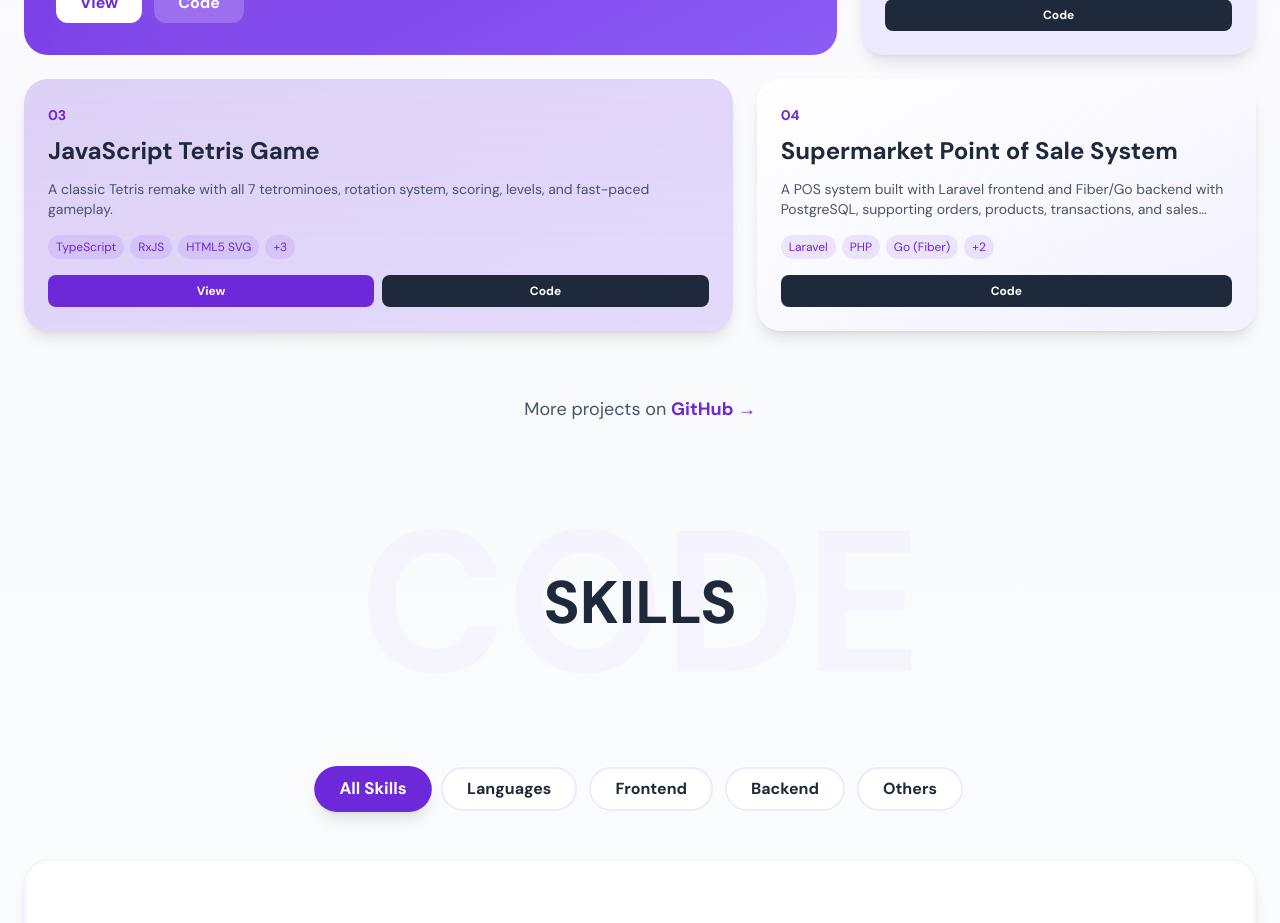
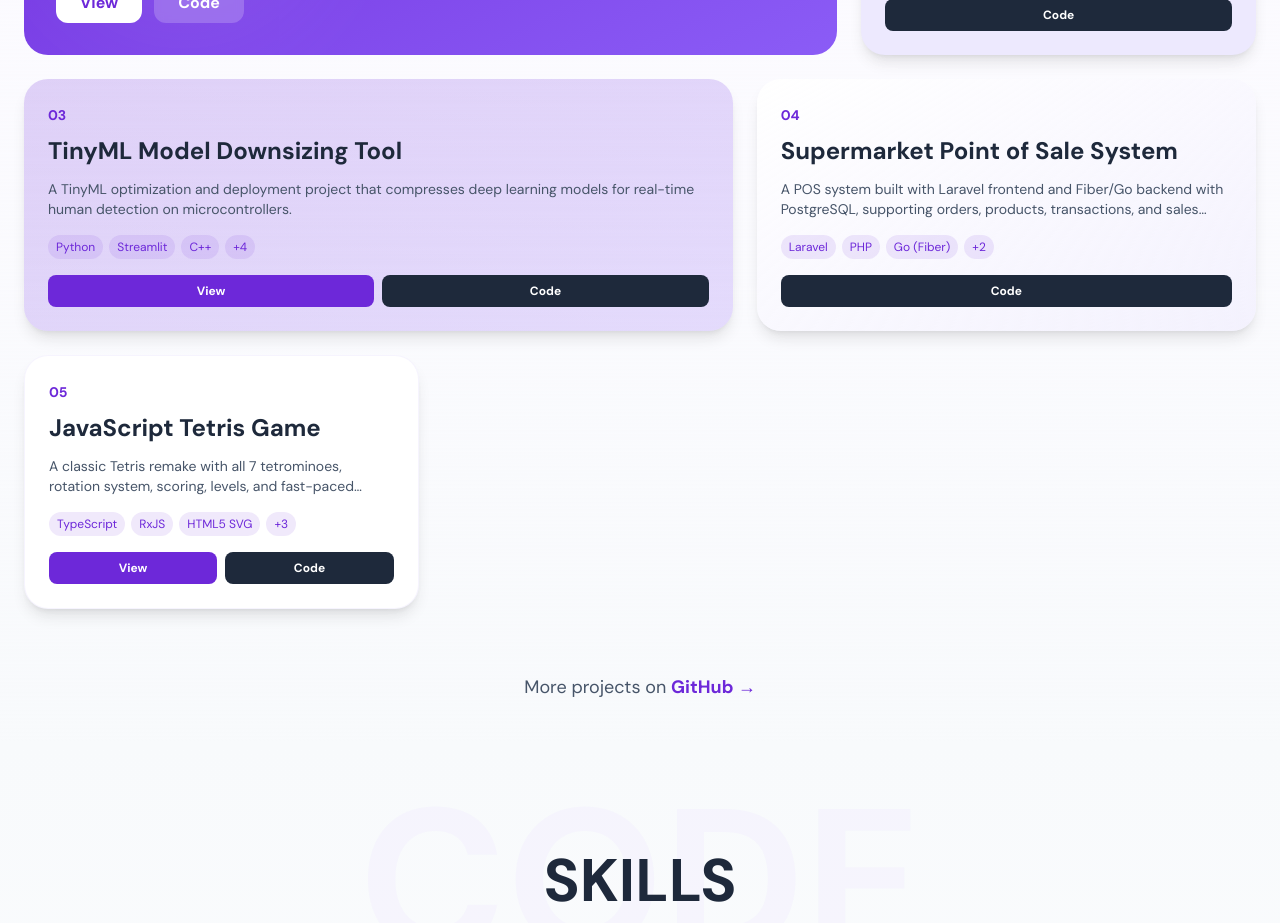
Before and after one commit to DianaWijaya/personal-website, a React (Vite) app: page / in a window 1280 px wide. Shown: the part 2680-3603 px from the top of the page. Built offline with nearby package versions, Linux system fonts and the light colour scheme.

Commit message:
ADded project

```diff
--- a/src/sections/projects/index.tsx
+++ b/src/sections/projects/index.tsx
@@ -52,20 +52,23 @@ const Projects = ({ setSelectedPage }: Props) => {
       "githubUrl": "https://github.com/DianaWijaya/book-web-crawling-project"
     },
     {
-      id: 3,
-      title: "JavaScript Tetris Game",
-      description: "A classic Tetris remake with all 7 tetrominoes, rotation system, scoring, levels, and fast-paced gameplay.",
-      fullDescription: "A modern TypeScript-based Tetris featuring all seven tetrominoes, smooth rotation with wall kicks, progressive speed levels, collision detection, instant drop, and responsive controls.",
+      id: 5,
+      title: "TinyML Model Downsizing Tool",
+      description:
+        "A TinyML optimization and deployment project that compresses deep learning models for real-time human detection on microcontrollers.",
+      fullDescription:
+        "This project focuses on optimizing and deploying a human detection deep learning model on resource-constrained microcontrollers using TinyML techniques. The core objective was to eliminate server-side inference in surveillance systems by enabling fully on-device intelligence.\n\nThe project involved extensive research and implementation of model downsizing techniques including Neural Architecture Search (MCUNet & OFA), channel and block-level pruning, Bayesian optimization, int8 quantization, and knowledge distillation. A MobileNetV2-based model was compressed by nearly 900% while maintaining reliable accuracy and real-time performance.\n\nThe final optimized model was successfully deployed on an Arduino Nano 33 BLE Sense with an Arducam camera, achieving real-time human detection with a model size under 1MB and low memory usage.\n\nTo make TinyML optimization more accessible, a Streamlit-based Model Downsizing Tool was developed. This tool allows users to upload their own MobileNetV2 models and apply pruning, quantization, fine-tuning, and knowledge distillation through a user-friendly interface, with downloadable PyTorch and TFLite outputs ready for embedded deployment.",
       technologies: [
-        "TypeScript",
-        "RxJS",
-        "HTML5 SVG",
-        "CSS3",
-        "Vite",
-        "Functional Programming"
+        "Python",
+        "Streamlit",
+        "C++",
+        "PyTorch",
+        "TinyML",
+        " TFLite",
+        "Arduino",
       ],
-      liveUrl: "https://diana-tetris-game.vercel.app",
-      githubUrl: "https://github.com/DianaWijaya/javascript-tetris-game",
+      liveUrl: "https://downsizing-tool-v2.streamlit.app",
+      githubUrl: "https://github.com/DianaWijaya/MCS14-Model-Downsizing-Tool-Streamlit",
     },
     {
       "id": 4,
@@ -82,15 +85,22 @@ const Projects = ({ setSelectedPage }: Props) => {
       "liveUrl": "",
       "githubUrl": "https://github.com/DianaWijaya/point-of-sale-project"
     },
-    // {
-    //   id: 5,
-    //   title: "Project Title",
-    //   description: "Description",
-    //   fullDescription: "Long Description",
-    //   technologies: ["React", "Node.js", "MongoDB", "Stripe"],
-    //   liveUrl: "https://example.com",
-    //   githubUrl: "https://github.com/yourusername/project1",
-    // },
+    {
+      id: 5,
+      title: "JavaScript Tetris Game",
+      description: "A classic Tetris remake with all 7 tetrominoes, rotation system, scoring, levels, and fast-paced gameplay.",
+      fullDescription: "A modern TypeScript-based Tetris featuring all seven tetrominoes, smooth rotation with wall kicks, progressive speed levels, collision detection, instant drop, and responsive controls.",
+      technologies: [
+        "TypeScript",
+        "RxJS",
+        "HTML5 SVG",
+        "CSS3",
+        "Vite",
+        "Functional Programming"
+      ],
+      liveUrl: "https://diana-tetris-game.vercel.app",
+      githubUrl: "https://github.com/DianaWijaya/javascript-tetris-game",
+    },
     // {
     //   id: 6,
     //   title: "Project Title",
@@ -239,14 +249,14 @@ const Projects = ({ setSelectedPage }: Props) => {
           />
 
           {/* Project 5 */}
-          {/* <ProjectCard
+          <ProjectCard
             project={projects[4]}
             index={4}
             colSpan="md:col-span-4"
             onSelect={() => setSelectedProject(projects[4])}
             onHoverStart={() => setHoveredId(5)}
             onHoverEnd={() => setHoveredId(null)}
-          /> */}
+          />
 
           {/* Project 6 */}
           {/* <ProjectCard
```
